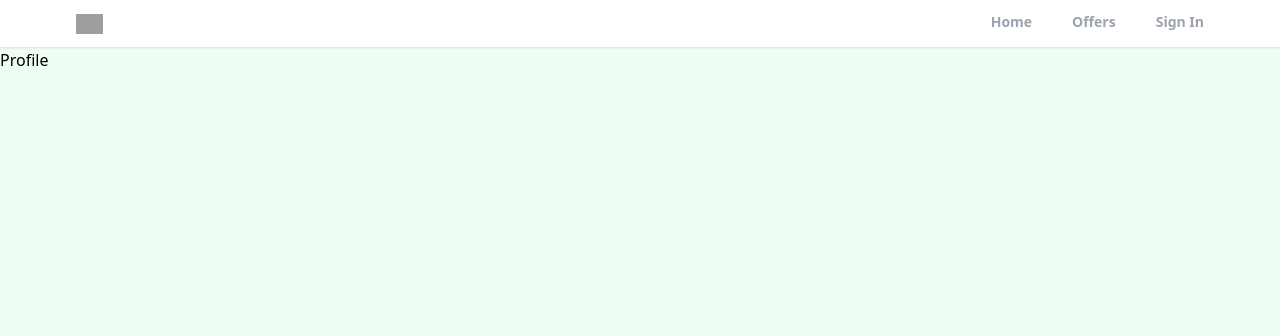
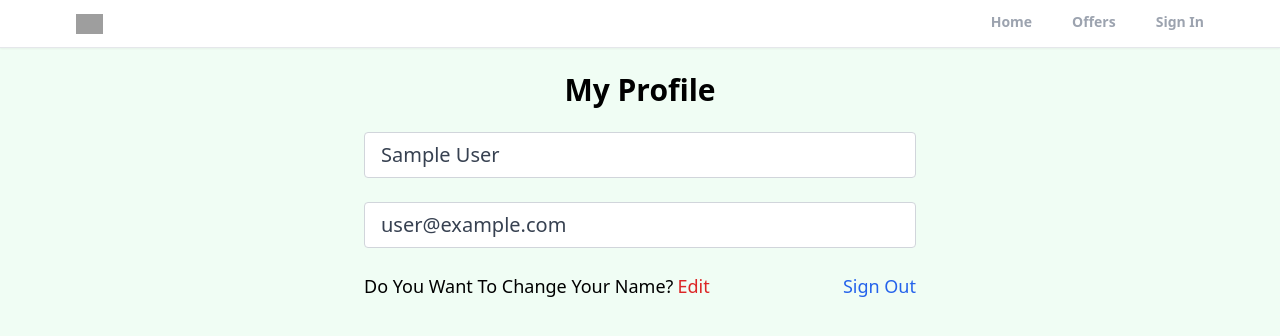
Before and after one commit to baigrafay/Realtor-clone-react-new, a React (Create React App) app: page /profile in a window 1280 px wide. Shown: the top 336 px of the page. Built offline with nearby package versions, Linux system fonts and the light colour scheme; no server answers; sample sign-in values are in the browser's storage; grey boxes are pictures that could not be loaded.

Commit message:
adding prive route for profile and logout

```diff
--- a/src/App.js
+++ b/src/App.js
@@ -4,6 +4,7 @@
 import Offers from "./pages/Offers";
 import SignIn from "./pages/SignIn";
 import SignUp from "./pages/SignUp";
+import PrivateRoute from "./components/PrivateRoute";
 import ForgotPassword from "./pages/ForgotPassword";
 import Header from "./components/Header";
 import { ToastContainer } from "react-toastify";
@@ -15,7 +16,11 @@
         <Header/>
         <Routes>
           <Route path="/" element={<Home />}/>
-          <Route path="/profile" element={<Profile/>}/>
+          <Route path="/profile"element={<PrivateRoute/>}>
+            <Route path="/profile" element={<Profile/>}/>
+
+          </Route>
+
           <Route path="/offers" element={<Offers/>}/>
           <Route path="/sign-in" element={<SignIn/>}/>
           <Route path="/sign-up" element={<SignUp/>}/>
--- /dev/null
+++ b/src/components/PrivateRoute.jsx
@@ -0,0 +1,11 @@
+import React from 'react'
+import { Outlet ,Navigate} from 'react-router-dom';
+import {useAuthStatus} from '../hooks/useAuthStatus';
+
+export default function PrivateRoute() {
+    const {loggedIn,checkingStatus}=useAuthStatus();
+    if(checkingStatus){
+        return <h3>Loading.....</h3>;
+    }
+  return loggedIn ? <Outlet/> :<Navigate to="/sign-in"/>
+}
--- /dev/null
+++ b/src/hooks/useAuthStatus.jsx
@@ -0,0 +1,20 @@
+import { getAuth, onAuthStateChanged } from 'firebase/auth'
+import React, { useEffect, useState } from 'react'
+
+export function useAuthStatus() {
+    const [loggedIn,setLoggedIn]=useState(false)
+    const [checkingStatus,setCheckingStatus]=useState(true)
+
+
+useEffect(()=>{
+    const auth=getAuth()
+    onAuthStateChanged(auth,(user)=>{
+        if(user){
+            setLoggedIn(true)
+        }
+        setCheckingStatus(false)
+
+    })
+},[])
+  return {loggedIn,checkingStatus};
+}
--- a/src/pages/Profile.jsx
+++ b/src/pages/Profile.jsx
@@ -1,7 +1,46 @@
-import React from 'react'
+import { getAuth } from 'firebase/auth';
+import React, { useState } from 'react'
+import { useNavigate } from 'react-router-dom';
 
 export default function Profile() {
+  const auth=getAuth()
+  const navigate =useNavigate()
+  const [formData,setFormData]=useState({
+    name: auth.currentUser.displayName,
+    email: auth.currentUser.email,
+  });
+
+  const {name,email}=formData
+  function onLogout(){
+    auth.signOut()
+    navigate("/")
+
+
+  }
   return (
-    <div>Profile</div>
+    <>
+      <section className='max-w-6xl mx-auto flex justify-center items-center flex-col '>
+        <h1 className='text-3xl text-center mt-6 font-bold'>
+          My Profile
+        </h1>
+        <div className='w-full md:w-[50%] mt-6 px-3 '>
+          <form >
+            {/*name input*/}
+
+            <input type="text" id='name' value={name} disabled className='mb-6 w-full px-4 py-2 text-xl text-gray-700 bg-white border border-gray-300 rounded transition ease-in-out ' />
+
+            {/*Email Input*/}
+            <input type="email" id='email' value={email} disabled className='mb-6 w-full px-4 py-2 text-xl text-gray-700 bg-white border border-gray-300 rounded transition ease-in-out ' />
+            <div className='flex justify-between whitespace-nowrap text-sm sm:text-lg mb-6'>
+              <p className='flex items-center '>
+                Do You Want To Change Your Name?
+                <span className='text-red-600 hover:text-red-700 transition ease-in-out duration-200 ml-1 cursor-pointer '>Edit</span>
+                </p>
+                <p className='text-blue-600 hover:text-blue-800 transition duration-200 ease-in-out cursor-pointer ' onClick={onLogout}>Sign Out</p>
+            </div>
+          </form>
+        </div>
+      </section>
+    </>
   )
 }
```
